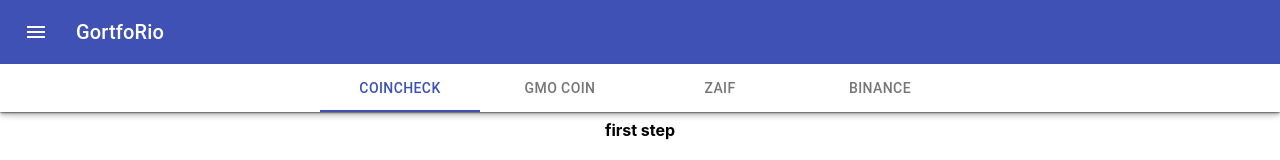
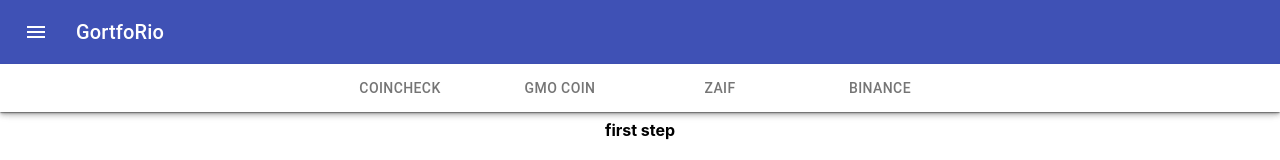
Before and after one commit to amashou/gortforio, a React (Create React App) app in the folder frontend/: page / in a window 1280 px wide. Shown: the top 160 px of the page. Built offline with nearby package versions, Linux system fonts and the light colour scheme.

Commit message:
tabクリックによるページ遷移を追加

```diff
--- a/frontend/src/App.tsx
+++ b/frontend/src/App.tsx
@@ -30,7 +30,7 @@ const App: React.FC = () => {
             <Route path="/coincheck">
               <Coincheck />
             </Route>
-            <Route path="/gmo">
+            <Route path="/gmocoin">
               <Gmo />
             </Route>
             <Route path="/binance">
--- a/frontend/src/components/Header.tsx
+++ b/frontend/src/components/Header.tsx
@@ -1,6 +1,7 @@
-import React, { useState } from 'react'
+import React, { useState, useEffect } from 'react'
 import { AppBar, IconButton, makeStyles, Toolbar, Typography, Tabs, Tab, Paper } from '@material-ui/core'
 import MenuIcon from '@material-ui/icons/Menu'
+import { useHistory, useLocation } from 'react-router'
 
 const useStyle = makeStyles((theme) => ({
     root: {
@@ -13,13 +14,18 @@ const useStyle = makeStyles((theme) => ({
 
 const Header = () => {
     const classes = useStyle();
-    const [value, setvalue] = useState("coincheck");
+    const [value, setValue] = useState("");
+    const history = useHistory();
+    const location = useLocation();
+
+    useEffect(() => {
+        const uri = location.pathname.slice(1)
+        setValue(uri)
+    }, [])
 
     const handleChange = (event: React.ChangeEvent<{}>, newValue: string)  => {
-        console.log(newValue)
-        console.log(event)
-        setvalue(newValue)
-
+        setValue(newValue);
+        history.push(`/${newValue}`);
     }
 
     return (
```
